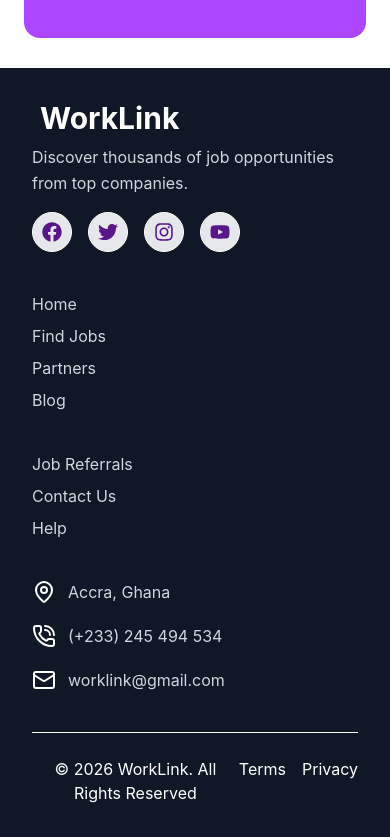
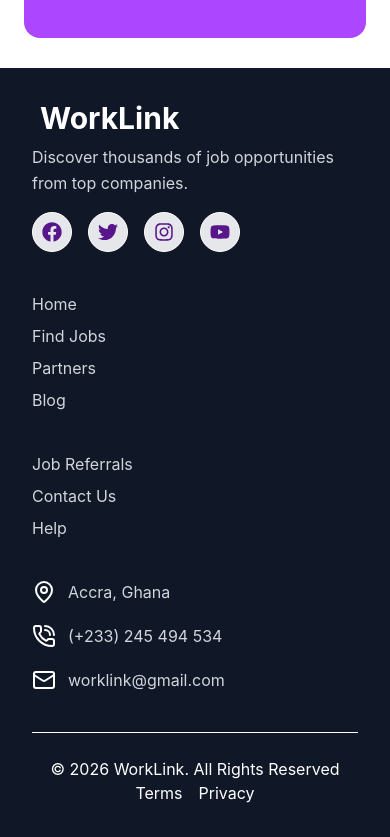
Before and after one commit to Wunyo99/WorkLink, a React (Vite) app: page / in a window 390 px wide. Shown: the part 4713-5550 px from the top of the page. Built offline with nearby package versions, Linux system fonts and the light colour scheme; no server answers; the database is empty.

Commit message:
UI update in footer

```diff
--- a/src/components/Footer.jsx
+++ b/src/components/Footer.jsx
@@ -118,7 +118,7 @@ const Footer = () => {
         </div>
       </div>
 
-      <div className="border-t border-white flex justify-between mt-10 pt-6 text-center text-white">
+      <div className="border-t border-white flex flex-col md:flex-row items-center justify-between mt-10 pt-6 text-center text-white">
         <p> © {new Date().getFullYear()} WorkLink. All Rights Reserved</p>
         <div className="flex gap-4">
           <p>Terms</p>
```
